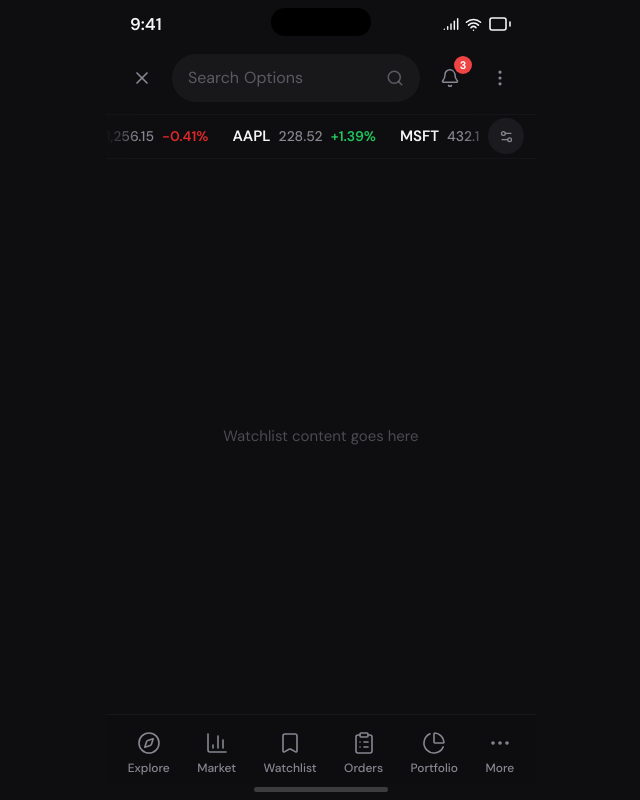
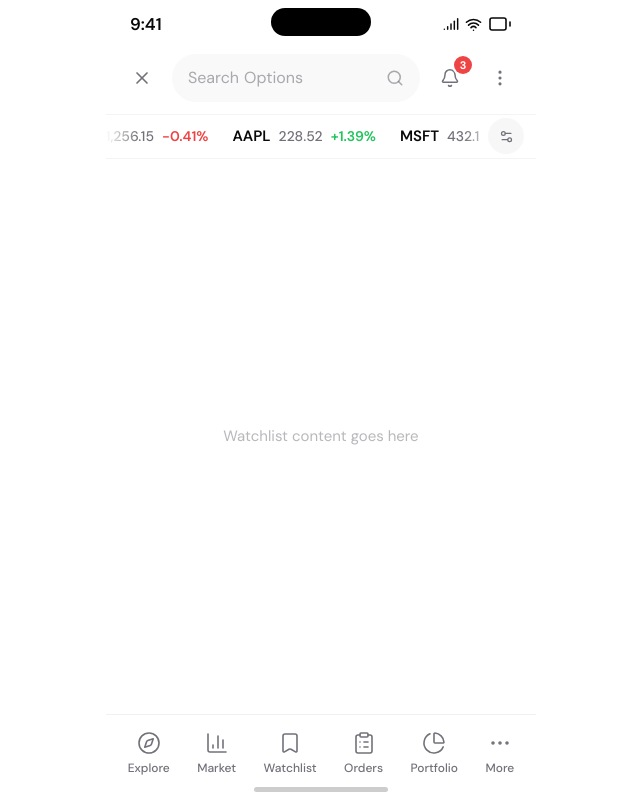
Before and after one commit to darshan-aspora/wealth, a Next.js app: page /home in a window 1280 px wide. Shown: the whole page, without its empty margins (319-959 px from the left). Built offline with nearby package versions, Linux system fonts and the light colour scheme.

Commit message:
Hide ticker

```diff
--- a/app/explore-bottom-nav/page.tsx
+++ b/app/explore-bottom-nav/page.tsx
@@ -15,7 +15,7 @@ import {
   MoreHorizontal,
   Bookmark,
   FileText,
-  LayoutGrid,
+  ShoppingBasket,
   BookOpen,
   ChevronRight,
   Wallet,
@@ -55,8 +55,8 @@ const v2Tabs = [
 /* ------------------------------------------------------------------ */
 
 const moreItems: { label: string; icon: LucideIcon }[] = [
-  { label: "Advisory Baskets", icon: LayoutGrid },
-  { label: "1-Click Algo Strategies", icon: Rocket },
+  { label: "Baskets", icon: ShoppingBasket },
+  { label: "Strategies", icon: Rocket },
   { label: "Learn", icon: BookOpen },
   { label: "Reports", icon: FileText },
 ];
--- a/components/bottom-nav.tsx
+++ b/components/bottom-nav.tsx
@@ -15,7 +15,7 @@ import {
   MoreHorizontal,
   Bookmark,
   FileText,
-  LayoutGrid,
+  ShoppingBasket,
   BookOpen,
   ChevronRight,
   Wallet,
@@ -59,8 +59,8 @@ const v2Tabs = [
 /* ------------------------------------------------------------------ */
 
 const moreItems: { label: string; icon: LucideIcon }[] = [
-  { label: "Advisory Baskets", icon: LayoutGrid },
-  { label: "1-Click Algo Strategies", icon: Rocket },
+  { label: "Baskets", icon: ShoppingBasket },
+  { label: "Strategies", icon: Rocket },
   { label: "Learn", icon: BookOpen },
   { label: "Reports", icon: FileText },
 ];
--- a/components/header.tsx
+++ b/components/header.tsx
@@ -2,7 +2,8 @@
 
 import { useState, useEffect, useRef } from "react";
 import { useRouter } from "next/navigation";
-import { Search, X, Bell, EllipsisVertical, LayoutPanelLeft } from "lucide-react";
+import { Search, X, Bell, EllipsisVertical, LayoutPanelLeft, BarChart3 } from "lucide-react";
+import { useTickerVisibility } from "@/components/ticker-visibility";
 import { motion, AnimatePresence } from "framer-motion";
 
 // ─── Rotating search placeholder ─────────────────────────────────────
@@ -10,10 +11,10 @@ export const searchSuffixes = [
   "ETF",
   "Stocks",
   "Options",
+  "Indices",
   "News",
-  "Advisory",
-  "Advisory Baskets",
-  "1-Click Algo Strategies",
+  "Baskets",
+  "Strategies",
 ];
 
 export function useRotatingSuffix(interval = 2200) {
@@ -29,22 +30,27 @@ export function useRotatingSuffix(interval = 2200) {
 
 function SearchPlaceholder() {
   const suffix = useRotatingSuffix();
+  const spanRef = useRef<HTMLSpanElement>(null);
+
+  useEffect(() => {
+    const el = spanRef.current;
+    if (!el) return;
+    // Force-restart CSS animation: remove → reflow → re-add
+    el.style.animation = "none";
+    void el.offsetHeight;
+    el.style.animation = "";
+  }, [suffix]);
+
   return (
     <span className="flex items-center">
       <span>Search</span>
       <span className="relative ml-[5px] inline-flex h-6 w-[170px] items-center overflow-hidden">
-        <AnimatePresence mode="wait">
-          <motion.span
-            key={suffix}
-            initial={{ y: 16, opacity: 0 }}
-            animate={{ y: 0, opacity: 1 }}
-            exit={{ y: -16, opacity: 0 }}
-            transition={{ duration: 0.3, ease: [0.23, 1, 0.32, 1] }}
-            className="absolute left-0"
-          >
-            {suffix}
-          </motion.span>
-        </AnimatePresence>
+        <span
+          ref={spanRef}
+          className="absolute left-0 animate-slide-up-in"
+        >
+          {suffix}
+        </span>
       </span>
     </span>
   );
@@ -53,6 +59,7 @@ function SearchPlaceholder() {
 function OptionsMenu() {
   const [open, setOpen] = useState(false);
   const menuRef = useRef<HTMLDivElement>(null);
+  const { tickerVisible, showTicker } = useTickerVisibility();
 
   useEffect(() => {
     if (!open) return;
@@ -83,6 +90,21 @@ function OptionsMenu() {
             transition={{ duration: 0.15, ease: "easeOut" }}
             className="absolute right-0 top-12 z-50 min-w-[180px] overflow-hidden rounded-xl border border-border/60 bg-card shadow-xl"
           >
+            {!tickerVisible && (
+              <>
+                <button
+                  onClick={() => {
+                    showTicker();
+                    setOpen(false);
+                  }}
+                  className="flex w-full items-center gap-2.5 px-4 py-3.5 text-[16px] text-foreground transition-colors hover:bg-muted/50 active:bg-muted"
+                >
+                  <BarChart3 size={18} strokeWidth={1.8} className="text-muted-foreground" />
+                  Show Ticker
+                </button>
+                <div className="h-px bg-border/60" />
+              </>
+            )}
             <button
               onClick={() => setOpen(false)}
               className="flex w-full items-center gap-2.5 px-4 py-3.5 text-[16px] text-foreground transition-colors hover:bg-muted/50 active:bg-muted"
--- a/components/theme-provider.tsx
+++ b/components/theme-provider.tsx
@@ -8,12 +8,12 @@ const ThemeContext = createContext<{
   theme: Theme;
   toggleTheme: () => void;
 }>({
-  theme: "dark",
+  theme: "light",
   toggleTheme: () => {},
 });
 
 export function ThemeProvider({ children }: { children: React.ReactNode }) {
-  const [theme, setTheme] = useState<Theme>("dark");
+  const [theme, setTheme] = useState<Theme>("light");
 
   useEffect(() => {
     const root = document.documentElement;
--- /dev/null
+++ b/components/ticker-visibility.tsx
@@ -0,0 +1,34 @@
+"use client";
+
+import { createContext, useContext, useState, type ReactNode } from "react";
+
+type TickerVisibilityCtx = {
+  tickerVisible: boolean;
+  showTicker: () => void;
+  hideTicker: () => void;
+};
+
+const Ctx = createContext<TickerVisibilityCtx>({
+  tickerVisible: true,
+  showTicker: () => {},
+  hideTicker: () => {},
+});
+
+export function TickerVisibilityProvider({ children }: { children: ReactNode }) {
+  const [tickerVisible, setTickerVisible] = useState(true);
+  return (
+    <Ctx.Provider
+      value={{
+        tickerVisible,
+        showTicker: () => setTickerVisible(true),
+        hideTicker: () => setTickerVisible(false),
+      }}
+    >
+      {children}
+    </Ctx.Provider>
+  );
+}
+
+export function useTickerVisibility() {
+  return useContext(Ctx);
+}
--- a/components/ticker.tsx
+++ b/components/ticker.tsx
@@ -8,6 +8,8 @@ import {
   Settings2,
   Check,
   Search,
+  EyeOff,
+  Save,
 } from "lucide-react";
 import { cn } from "@/lib/utils";
 import {
@@ -17,6 +19,7 @@ import {
   SheetTitle,
   SheetTrigger,
 } from "@/components/ui/sheet";
+import { useTickerVisibility } from "@/components/ticker-visibility";
 
 // ─── Types ───────────────────────────────────────────────────────────────────
 
@@ -29,6 +32,7 @@ export interface TickerItem {
   category: "index" | "watchlist";
   logo: string; // 1-2 char abbreviation for avatar
   logoColor: string; // tailwind bg class for avatar
+  exchange?: string; // e.g. "NASDAQ", "NYSE"
 }
 
 // ─── Mock Data ───────────────────────────────────────────────────────────────
@@ -40,23 +44,23 @@ export const ALL_TICKERS: TickerItem[] = [
   { symbol: "DJI", name: "Dow Jones", price: 43840.91, change: 151.22, changePercent: 0.35, category: "index", logo: "DJ", logoColor: "bg-sky-600" },
 
   // Watchlist (user's stocks — Mag 7 + popular picks)
-  { symbol: "AAPL", name: "Apple Inc.", price: 228.52, change: 3.14, changePercent: 1.39, category: "watchlist", logo: "A", logoColor: "bg-neutral-600" },
-  { symbol: "MSFT", name: "Microsoft Corp.", price: 432.18, change: -2.87, changePercent: -0.66, category: "watchlist", logo: "MS", logoColor: "bg-sky-700" },
-  { symbol: "GOOGL", name: "Alphabet Inc.", price: 178.95, change: 1.42, changePercent: 0.80, category: "watchlist", logo: "G", logoColor: "bg-red-600" },
-  { symbol: "AMZN", name: "Amazon.com Inc.", price: 207.33, change: 4.56, changePercent: 2.25, category: "watchlist", logo: "AZ", logoColor: "bg-amber-600" },
-  { symbol: "NVDA", name: "NVIDIA Corp.", price: 131.88, change: -3.21, changePercent: -2.38, category: "watchlist", logo: "NV", logoColor: "bg-green-700" },
-  { symbol: "META", name: "Meta Platforms", price: 612.77, change: 8.93, changePercent: 1.48, category: "watchlist", logo: "M", logoColor: "bg-blue-700" },
-  { symbol: "TSLA", name: "Tesla Inc.", price: 248.42, change: -11.58, changePercent: -4.46, category: "watchlist", logo: "T", logoColor: "bg-red-700" },
-  { symbol: "JPM", name: "JPMorgan Chase", price: 242.15, change: 1.87, changePercent: 0.78, category: "watchlist", logo: "JP", logoColor: "bg-slate-700" },
-  { symbol: "V", name: "Visa Inc.", price: 315.44, change: 2.31, changePercent: 0.74, category: "watchlist", logo: "V", logoColor: "bg-indigo-700" },
-  { symbol: "UNH", name: "UnitedHealth Group", price: 524.88, change: -4.12, changePercent: -0.78, category: "watchlist", logo: "UH", logoColor: "bg-cyan-700" },
-  { symbol: "JNJ", name: "Johnson & Johnson", price: 155.62, change: 0.89, changePercent: 0.58, category: "watchlist", logo: "JJ", logoColor: "bg-rose-700" },
-  { symbol: "WMT", name: "Walmart Inc.", price: 92.35, change: 0.67, changePercent: 0.73, category: "watchlist", logo: "WM", logoColor: "bg-blue-800" },
-  { symbol: "AVGO", name: "Broadcom Inc.", price: 186.54, change: -1.73, changePercent: -0.92, category: "watchlist", logo: "AV", logoColor: "bg-red-800" },
-  { symbol: "COST", name: "Costco Wholesale", price: 922.11, change: 5.44, changePercent: 0.59, category: "watchlist", logo: "CO", logoColor: "bg-red-600" },
-  { symbol: "NFLX", name: "Netflix Inc.", price: 928.84, change: 12.67, changePercent: 1.38, category: "watchlist", logo: "N", logoColor: "bg-red-700" },
-  { symbol: "AMD", name: "AMD Inc.", price: 118.92, change: -2.45, changePercent: -2.02, category: "watchlist", logo: "AM", logoColor: "bg-neutral-700" },
-  { symbol: "INTC", name: "Intel Corp.", price: 22.14, change: -0.68, changePercent: -2.98, category: "watchlist", logo: "IN", logoColor: "bg-sky-800" },
+  { symbol: "AAPL", name: "Apple Inc.", price: 228.52, change: 3.14, changePercent: 1.39, category: "watchlist", logo: "A", logoColor: "bg-neutral-600", exchange: "NASDAQ" },
+  { symbol: "MSFT", name: "Microsoft Corp.", price: 432.18, change: -2.87, changePercent: -0.66, category: "watchlist", logo: "MS", logoColor: "bg-sky-700", exchange: "NASDAQ" },
+  { symbol: "GOOGL", name: "Alphabet Inc.", price: 178.95, change: 1.42, changePercent: 0.80, category: "watchlist", logo: "G", logoColor: "bg-red-600", exchange: "NASDAQ" },
+  { symbol: "AMZN", name: "Amazon.com Inc.", price: 207.33, change: 4.56, changePercent: 2.25, category: "watchlist", logo: "AZ", logoColor: "bg-amber-600", exchange: "NASDAQ" },
+  { symbol: "NVDA", name: "NVIDIA Corp.", price: 131.88, change: -3.21, changePercent: -2.38, category: "watchlist", logo: "NV", logoColor: "bg-green-700", exchange: "NASDAQ" },
+  { symbol: "META", name: "Meta Platforms", price: 612.77, change: 8.93, changePercent: 1.48, category: "watchlist", logo: "M", logoColor: "bg-blue-700", exchange: "NASDAQ" },
+  { symbol: "TSLA", name: "Tesla Inc.", price: 248.42, change: -11.58, changePercent: -4.46, category: "watchlist", logo: "T", logoColor: "bg-red-700", exchange: "NASDAQ" },
+  { symbol: "JPM", name: "JPMorgan Chase", price: 242.15, change: 1.87, changePercent: 0.78, category: "watchlist", logo: "JP", logoColor: "bg-slate-700", exchange: "NYSE" },
+  { symbol: "V", name: "Visa Inc.", price: 315.44, change: 2.31, changePercent: 0.74, category: "watchlist", logo: "V", logoColor: "bg-indigo-700", exchange: "NYSE" },
+  { symbol: "UNH", name: "UnitedHealth Group", price: 524.88, change: -4.12, changePercent: -0.78, category: "watchlist", logo: "UH", logoColor: "bg-cyan-700", exchange: "NYSE" },
+  { symbol: "JNJ", name: "Johnson & Johnson", price: 155.62, change: 0.89, changePercent: 0.58, category: "watchlist", logo: "JJ", logoColor: "bg-rose-700", exchange: "NYSE" },
+  { symbol: "WMT", name: "Walmart Inc.", price: 92.35, change: 0.67, changePercent: 0.73, category: "watchlist", logo: "WM", logoColor: "bg-blue-800", exchange: "NYSE" },
+  { symbol: "AVGO", name: "Broadcom Inc.", price: 186.54, change: -1.73, changePercent: -0.92, category: "watchlist", logo: "AV", logoColor: "bg-red-800", exchange: "NASDAQ" },
+  { symbol: "COST", name: "Costco Wholesale", price: 922.11, change: 5.44, changePercent: 0.59, category: "watchlist", logo: "CO", logoColor: "bg-red-600", exchange: "NASDAQ" },
+  { symbol: "NFLX", name: "Netflix Inc.", price: 928.84, change: 12.67, changePercent: 1.38, category: "watchlist", logo: "N", logoColor: "bg-red-700", exchange: "NASDAQ" },
+  { symbol: "AMD", name: "AMD Inc.", price: 118.92, change: -2.45, changePercent: -2.02, category: "watchlist", logo: "AM", logoColor: "bg-neutral-700", exchange: "NASDAQ" },
+  { symbol: "INTC", name: "Intel Corp.", price: 22.14, change: -0.68, changePercent: -2.98, category: "watchlist", logo: "IN", logoColor: "bg-sky-800", exchange: "NASDAQ" },
 ];
 
 const DEFAULT_SELECTED = [
@@ -125,6 +129,7 @@ function EditSheet({
   const [local, setLocal] = useState<string[]>(selected);
   const [open, setOpen] = useState(false);
   const [query, setQuery] = useState("");
+  const { hideTicker } = useTickerVisibility();
 
   const handleOpen = (isOpen: boolean) => {
     if (isOpen) {
@@ -191,22 +196,22 @@ function EditSheet({
 
         {/* Search */}
         <div className="px-5 pt-3 pb-3">
-          <div className="relative">
+          <div className="flex items-center gap-2.5 rounded-lg border border-border/60 bg-secondary/40 px-3 py-2.5 transition-colors focus-within:border-muted-foreground/40 focus-within:bg-secondary/60">
             <Search
               size={17}
-              className="absolute left-3 top-1/2 -translate-y-1/2 text-muted-foreground/60"
+              className="shrink-0 text-muted-foreground/60"
             />
             <input
               type="text"
               value={query}
               onChange={(e) => setQuery(e.target.value)}
               placeholder="Search stocks, ETFs..."
-              className="w-full rounded-lg border border-border/60 bg-secondary/40 py-2.5 pl-10 pr-3 text-[15px] text-foreground placeholder:text-muted-foreground/50 outline-none focus:border-muted-foreground/40 focus:bg-secondary/60 transition-colors"
+              className="min-w-0 flex-1 bg-transparent text-[15px] text-foreground placeholder:text-muted-foreground/50 outline-none"
             />
           </div>
         </div>
 
-        <div className="h-px bg-border/60" />
+        <div className="h-px bg-border/60 relative z-10" />
 
         <div className="max-h-[55vh] overflow-y-auto no-scrollbar px-5">
           {grouped.length === 0 && (
@@ -225,7 +230,7 @@ function EditSheet({
 
             return (
               <div key={group.category}>
-                <div className="flex items-center justify-between sticky top-0 z-10 bg-background pt-3 pb-2 -mx-5 px-5 border-b border-border/30">
+                <div className="flex items-center justify-between sticky -top-px z-10 bg-background pt-3 pb-2 -mx-5 px-5 border-b border-border/30 shadow-[0_-1px_0_0_hsl(var(--background))]">
                   <h3 className="text-[13px] font-semibold uppercase tracking-wider text-muted-foreground">
                     {group.label}
                   </h3>
@@ -257,27 +262,30 @@ function EditSheet({
                         {/* Checkbox */}
                         <div
                           className={cn(
-                            "flex h-[22px] w-[22px] shrink-0 items-center justify-center rounded-md border transition-colors",
+                            "flex h-5 w-5 shrink-0 items-center justify-center rounded-[6px] border-2 transition-all",
                             checked
                               ? "border-foreground bg-foreground"
-                              : "border-muted-foreground/30"
+                              : "border-muted-foreground/25 bg-transparent"
                           )}
                         >
                           {checked && (
-                            <Check size={13} className="text-background" strokeWidth={3} />
+                            <Check size={12} className="text-background" strokeWidth={3.5} />
                           )}
                         </div>
 
                         {/* Logo */}
                         <TickerLogo ticker={ticker} />
 
-                        {/* Name + Symbol */}
+                        {/* Name + Symbol:Exchange */}
                         <div className="flex-1 min-w-0">
-                          <p className="text-[15px] font-bold text-foreground leading-tight truncate">
-                            {ticker.symbol}
+                          <p className="text-[15px] font-medium text-foreground leading-tight truncate">
+                            {ticker.name}
                           </p>
                           <p className="text-[13px] text-muted-foreground leading-tight truncate mt-0.5">
-                            {ticker.name}
+                            {ticker.symbol}
+                            {ticker.exchange && (
+                              <span className="text-muted-foreground/40"> : {ticker.exchange}</span>
+                            )}
                           </p>
                         </div>
 
@@ -304,11 +312,22 @@ function EditSheet({
           })}
         </div>
 
-        <div className="px-5 pt-4">
+        <div className="flex gap-3 px-5 pt-4">
+          <button
+            onClick={() => {
+              hideTicker();
+              setOpen(false);
+            }}
+            className="shrink-0 flex items-center gap-2 rounded-xl px-5 py-3.5 text-[15px] font-semibold text-muted-foreground transition-colors hover:bg-secondary/50 hover:text-foreground active:scale-[0.98]"
+          >
+            <EyeOff size={16} />
+            Hide
+          </button>
           <button
             onClick={save}
-            className="w-full rounded-xl bg-foreground py-3.5 text-[16px] font-semibold text-background transition-opacity hover:opacity-90 active:scale-[0.98]"
+            className="flex-1 flex items-center justify-center gap-2 rounded-xl bg-foreground py-3.5 text-[16px] font-semibold text-background transition-opacity hover:opacity-90 active:scale-[0.98]"
           >
+            <Save size={16} />
             Save ({local.length})
           </button>
         </div>
@@ -350,7 +369,10 @@ function EditButton({
 // Auto-scrolling infinite loop with an inline edit button pinned to the right.
 
 export function TickerMarquee() {
+  const { tickerVisible } = useTickerVisibility();
   const { selected, setSelected, tickers } = useTickerState();
+
+  if (!tickerVisible) return null;
 
   if (tickers.length === 0) {
     return (
@@ -416,7 +438,10 @@ export function TickerMarquee() {
 // Scrollable compact pills. Edit button is the last pill in the row.
 
 export function TickerPills() {
+  const { tickerVisible } = useTickerVisibility();
   const { selected, setSelected, tickers } = useTickerState();
+
+  if (!tickerVisible) return null;
 
   return (
     <div className="relative">
@@ -467,7 +492,10 @@ export function TickerPills() {
 // Scrollable cards with price + change + intensity bar. Edit card at the end.
 
 export function TickerCards() {
+  const { tickerVisible } = useTickerVisibility();
   const { selected, setSelected, tickers } = useTickerState();
+
+  if (!tickerVisible) return null;
 
   return (
     <div className="relative">
@@ -534,7 +562,10 @@ export function TickerCards() {
 // Auto-scrolling two-line layout. Edit button pinned left as a label.
 
 export function TickerDense() {
+  const { tickerVisible } = useTickerVisibility();
   const { selected, setSelected, tickers } = useTickerState();
+
+  if (!tickerVisible) return null;
 
   if (tickers.length === 0) {
     return (
@@ -613,7 +644,10 @@ export function TickerDense() {
 // Premium cards with gain/loss gradient. Edit card at end, matching style.
 
 export function TickerGlow() {
+  const { tickerVisible } = useTickerVisibility();
   const { selected, setSelected, tickers } = useTickerState();
+
+  if (!tickerVisible) return null;
 
   return (
     <div className="relative">
--- a/tailwind.config.ts
+++ b/tailwind.config.ts
@@ -62,6 +62,15 @@ const config: Config = {
         md: "calc(var(--radius) - 2px)",
         sm: "calc(var(--radius) - 4px)",
       },
+      keyframes: {
+        "slide-up-in": {
+          "0%": { transform: "translateY(100%)", opacity: "0" },
+          "100%": { transform: "translateY(0)", opacity: "1" },
+        },
+      },
+      animation: {
+        "slide-up-in": "slide-up-in 0.3s cubic-bezier(0.23, 1, 0.32, 1) forwards",
+      },
     },
   },
   plugins: [require("tailwindcss-animate")],
```
Also changed, not shown: app/layout.tsx (+5 -2 lines), 1 other file (tests, documents, lock files or other folders).
